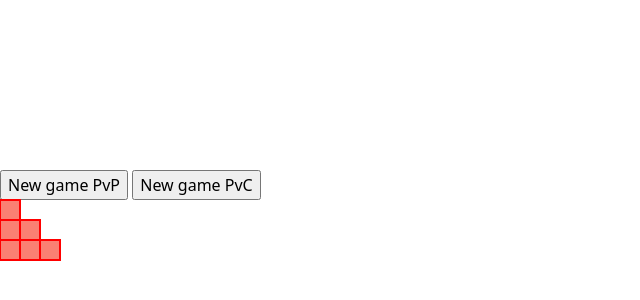
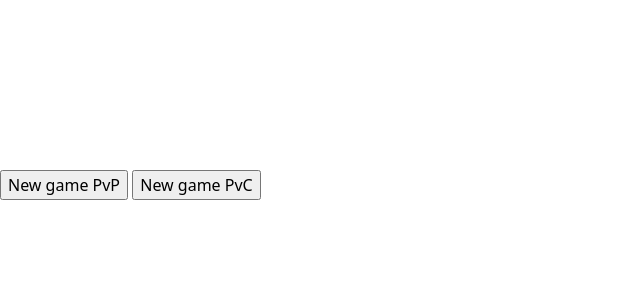
Before and after one commit to diegogo69/battleship, a website built with webpack: page src/template.html in a window 1280 px wide. Shown: the part 30-330 px from the top of the page, without its empty margins (0-640 px from the left). Built offline with nearby package versions, Linux system fonts and the light colour scheme.

Commit message:
FEAT: Remove test draggable ships

```diff
--- a/src/static/js/domInit.js
+++ b/src/static/js/domInit.js
@@ -1,19 +1,10 @@
-import { initGame, dragstartHandler } from "./eventHandlers";
+import { initGame } from "./handlers";
 
 const initDom = function () {
   const newPvPBtn = document.querySelector(".new-pvp-btn");
   const newPvCBtn = document.querySelector(".new-pvc-btn");
   newPvPBtn.addEventListener("click", () => initGame(true));
   newPvCBtn.addEventListener("click", () => initGame(false));
-
-  const ships = document.querySelectorAll(".ship");
-  ships.forEach((ship) => {
-    ship.addEventListener("dragstart", dragstartHandler);
-
-    ship.addEventListener("dragend", () => {
-      ship.classList.remove("dragging");
-    });
-  });
 };
 
 export default initDom
--- a/src/template.html
+++ b/src/template.html
@@ -17,23 +17,6 @@
     <button class="new-pvc-btn">New game PvC</button>
   </main>
 
-  <div class="ships-container">
-    <div class="ship" id="ship1" data-length="1" data-orientation="horizontal" draggable="true">
-      <div class="ship-cell" data-cell-index="0"></div>
-    </div>
-
-    <div class="ship" id="ship2" data-length="2" data-orientation="horizontal" draggable="true">
-      <div class="ship-cell" data-cell-index="0"></div>
-      <div class="ship-cell" data-cell-index="1"></div>
-    </div>
-
-    <div class="ship" id="ship3" data-length="3" data-orientation="horizontal" draggable="true">
-      <div class="ship-cell" data-cell-index="0"></div>
-      <div class="ship-cell" data-cell-index="1"></div>
-      <div class="ship-cell" data-cell-index="2"></div>
-    </div>
-  </div>
-
   <footer></footer>
 </body>
 </html>
```
